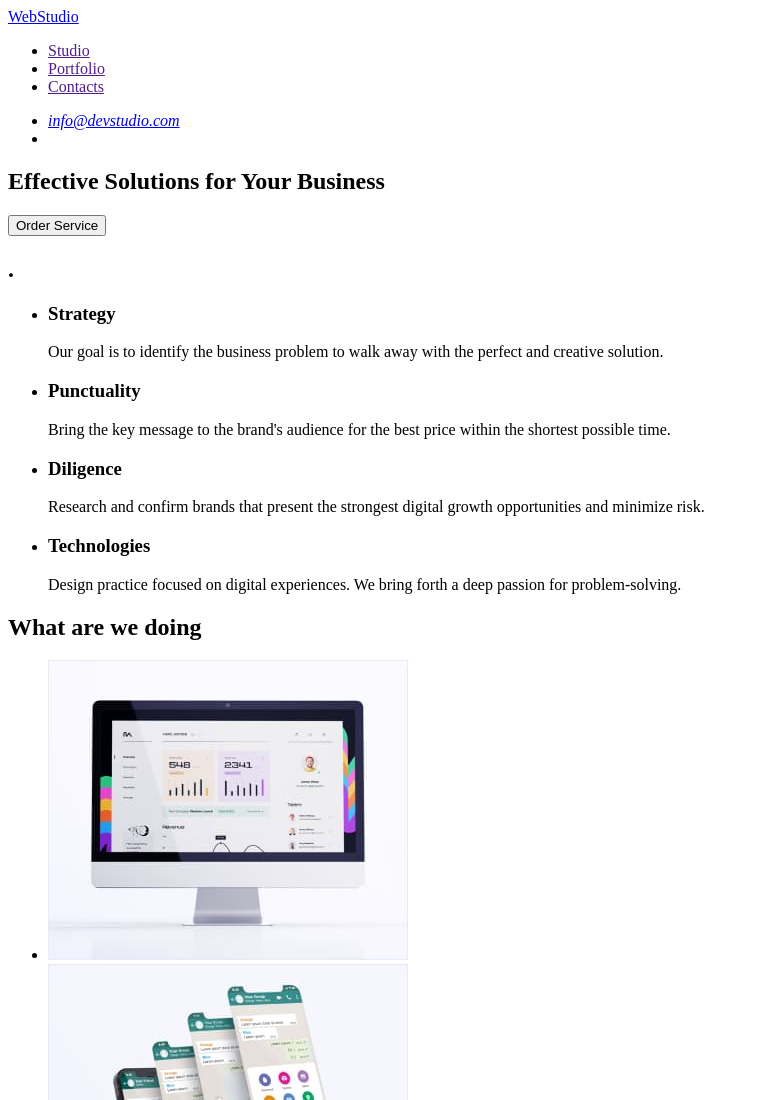
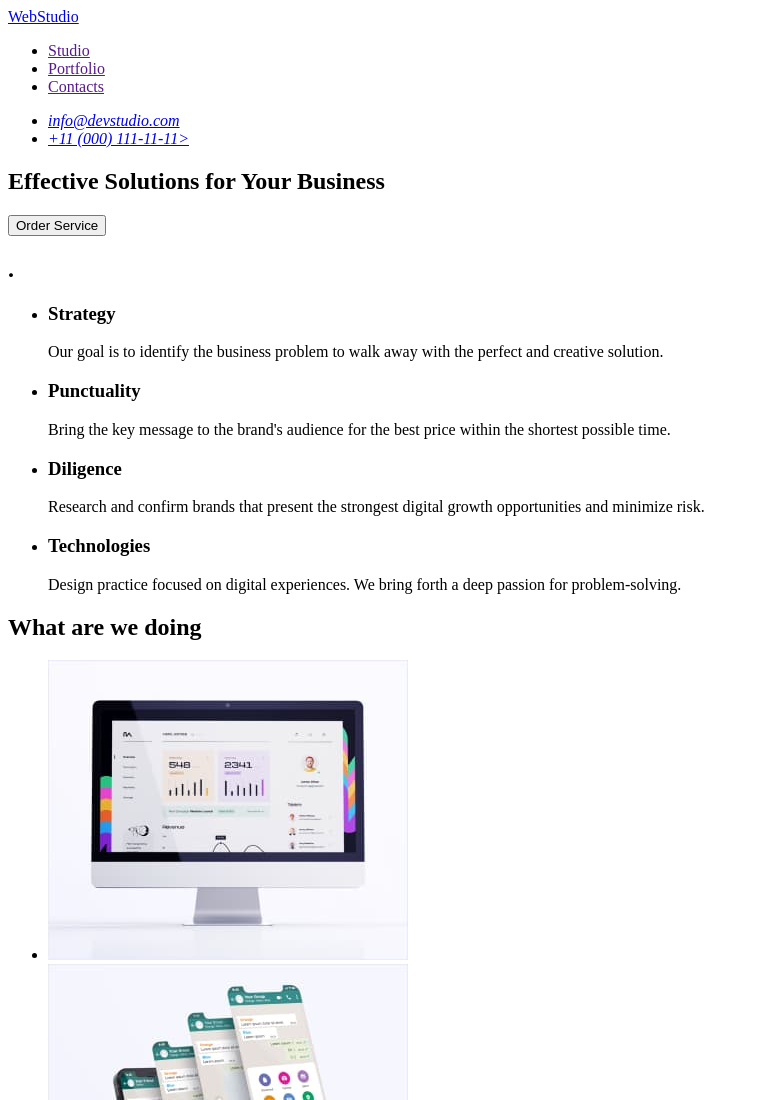
Before and after one commit to Viktoronly/HW1, a plain HTML site: page index.html in a window 1280 px wide. Shown: the top 1100 px of the page, without its empty margins (0-759 px from the left). Drawn offline with Linux system fonts and the light colour scheme.

Commit message:
Update index.html

```diff
--- a/index.html
+++ b/index.html
@@ -21,7 +21,7 @@
         <address>
             <ul>
                 <li><a href="mailto:info@devstudio.com">info@devstudio.com</a></li>
-                <li><a href="tel:+110001111111”>+11 (000) 111-11-11"></a></li>
+                <li><a href="tel:+110001111111">+11 (000) 111-11-11></a></li>
             </ul>
         </address>
     </header>
```
